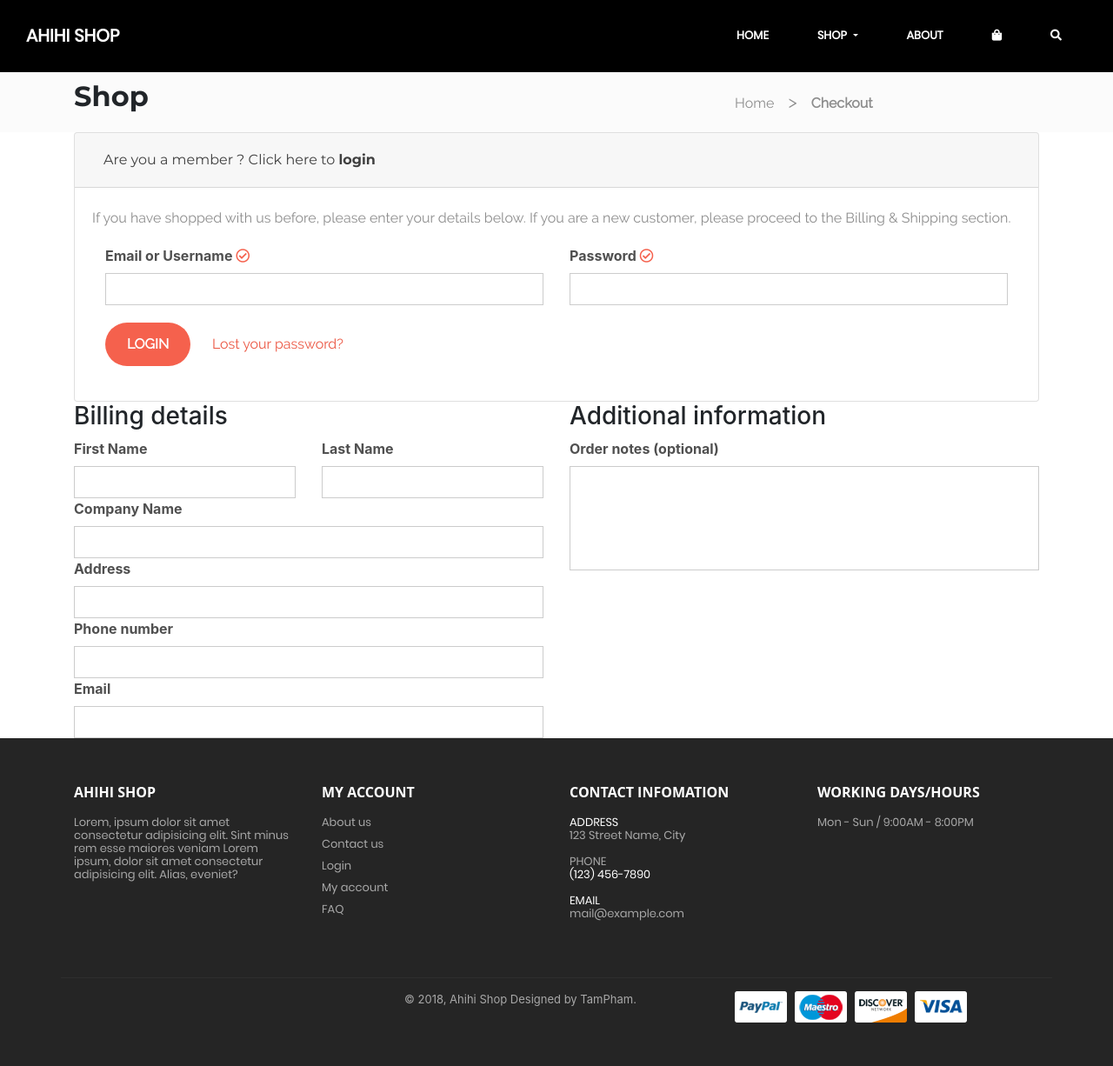
After one commit to TamPhamdev/Project2, a PHP site: page /assets/module/checkout.html in a window 1280 px wide. The commit adds this page. Shown: the whole page at 87% size. Run offline with PHP 8.4, Linux system fonts and the light colour scheme; some libraries are stand-ins or nearby versions.

Commit message:
Add new page checkout

```diff
--- a/assets/css/product.css
+++ b/assets/css/product.css
@@ -30,7 +30,7 @@
   box-sizing: border-box;
 }
 
-ul > li {
+ul>li {
   list-style: none;
 }
 
@@ -77,20 +77,20 @@ li.nav-item {
   padding: 0 20px;
 }
 
-li.nav-item > a.nav-link {
+li.nav-item>a.nav-link {
   transition: 0.3s;
   color: #fff;
   border-bottom: 1px solid transparent;
 }
 
-li.nav-item > .nav-link:visited,
-li.nav-item > .nav-link:hover,
-li.nav-item > .nav-link:active {
+li.nav-item>.nav-link:visited,
+li.nav-item>.nav-link:hover,
+li.nav-item>.nav-link:active {
   border-color: #fff;
   transition: 0.3s;
 }
 
-.dropdown:hover > .dropdown-menu {
+.dropdown:hover>.dropdown-menu {
   display: block;
 }
 
@@ -150,7 +150,7 @@ li.nav-item > .nav-link:active {
     margin-right: auto;
   }
 
-  .carousel-item > .item1 {
+  .carousel-item>.item1 {
     background-image: url("../img/slide1.jpg");
     height: 70vh;
     background-position: 50% 50%;
@@ -287,7 +287,7 @@ li.nav-item > .nav-link:active {
   font-family: "Raleway", sans-serif;
 }
 
-span.home-item > a {
+span.home-item>a {
   color: #8d8d8d;
   text-decoration: none;
   line-height: 24px;
@@ -317,7 +317,7 @@ label.search-area {
   position: relative;
 }
 
-label > .search-field {
+label>.search-field {
   padding: 16px 40px;
   border-radius: 100px;
   border: 1px solid #ddd;
@@ -378,7 +378,7 @@ li.list-group-item {
   padding-left: 0px;
 }
 
-li.list-group-item > a.text-item-list {
+li.list-group-item>a.text-item-list {
   text-transform: uppercase;
   text-align: left;
   font: 400 13px/22px "Raleway";
@@ -406,7 +406,7 @@ span.badge {
   height: 100vh;
 }
 
-div.product-title > h1 {
+div.product-title>h1 {
   font: 400 30px/24px "Montserrat";
   color: #3f3f3f;
   border-bottom: 1px solid #ebebeb;
@@ -420,19 +420,19 @@ div.product-title > h1 {
   margin-bottom: 30px;
 }
 
-.product-price > span {
+.product-price>span {
   font: 700 24px/30px "Raleway";
   color: #3f3f3f;
 }
 
-.product-price > a.review-link {
+.product-price>a.review-link {
   text-decoration: none;
   float: right;
   font: 400 16px/30px "Raleway";
   color: #8d8d8d;
 }
 
-.product-description > p {
+.product-description>p {
   margin-bottom: 30px;
   font: 400 14px/30px "Raleway";
   color: #8d8d8d;
@@ -480,7 +480,7 @@ div.product-title > h1 {
   color: #3f3f3f;
 }
 
-div.categories > a {
+div.categories>a {
   text-decoration: none;
   text-transform: uppercase;
   font: 400 14px/22px "Raleway";
@@ -575,6 +575,7 @@ label {
   color: #505050;
   font-weight: bold;
 }
+
 textarea {
   border: 1px solid #e3e3e3;
   color: #8d8d8d;
@@ -588,6 +589,7 @@ textarea {
   color: #8d8d8d;
 }
 
+input[type="password"],
 input[type="text"],
 input[type="email"] {
   -webkit-appearance: none;
@@ -609,17 +611,25 @@ input[type="email"] {
   font: 700 16px/30px "Raleway";
   text-shadow: 0;
   text-transform: uppercase;
+  transition: .3s;
 }
+
+.submit:hover {
+  background: #252525;
+}
+
 .related-product-title {
   margin: 20px 0 45px 0;
   font: 400 24px/22px "Montserrat";
   color: #3f3f3f;
 }
+
 /* Cart page */
 .img-product-small {
   width: 85px;
   height: 85px;
 }
+
 .product-cart-center {
   text-align: center;
   margin: auto;
@@ -634,20 +644,23 @@ input[type="email"] {
   font: bold 16px/30px "Raleway";
   color: #3f3f3f;
 }
-td.product-name > a {
+
+td.product-name>a {
   text-decoration: none;
   font: 700 14px/30px "Raleway";
   color: #3f3f3f;
 }
-.td.product-name:hover > a {
+
+.td.product-name:hover>a {
   color: #f5614d;
 }
+
 .product-price {
   font: 400 14px/30px "Raleway";
   color: #8d8d8d;
 }
 
-th.product-remove > a.remove {
+th.product-remove>a.remove {
   text-decoration: none;
   font: 400 24px/30px "Raleway";
   color: #8d8d8d;
@@ -662,28 +675,31 @@ input.coupon {
 .button {
   cursor: pointer;
   border-radius: 100px;
-  color :#8d8d8d;
+  color: #8d8d8d;
   border-width: 0;
   padding: 12px 20px;
   font: 700 16px/30px "Raleway";
   transition: .3s;
   margin: 0 0 0 20px;
 }
+
 .button:hover {
-  color :#3d3d3d;
+  color: #3d3d3d;
 }
 
 .button.btn-update {
   margin-left: auto;
 }
+
 .button.btn-update:hover {
   color: #fff;
   background: #f5614d !important;
 }
+
 .action {
   margin: 20px;
-display: flex;
-justify-content: space-around;
+  display: flex;
+  justify-content: space-around;
 }
 
 .pre-checkout {
@@ -696,6 +712,7 @@ justify-content: space-around;
   color: #fff;
   background: #f5614d;
 }
+
 .btn-precheckout:hover {
   color: #fff;
   background: #252525;
@@ -706,7 +723,26 @@ justify-content: space-around;
   font: 400 24px/20px 'Montserrat';
   color: #3f3f3f;
 }
+
 /*End Cart page */
+
+
+
+/*Check out page*/
+
+.card-header {
+  font: bold 24px/25px 'Montserrat';
+  color: #3f3f3f;
+}
+
+form.form-login>p {
+  font: 400 16px/30px "Raleway";
+  color: #8d8d8d;
+}
+
+
+/*End Check out page*/
+
 
 /* Footer*/
 footer {
@@ -742,15 +778,15 @@ footer {
   font-size: 13px;
 }
 
-.text-account > li {
+.text-account>li {
   padding-bottom: 10px;
 }
 
-.text-account > li > a {
+.text-account>li>a {
   color: #a8a8a8;
 }
 
-.text-contact > li:nth-child(odd) {
+.text-contact>li:nth-child(odd) {
   color: #fff;
 }
 
--- a/assets/css/style.css
+++ b/assets/css/style.css
@@ -35,7 +35,7 @@ button:focus {
   outline: none !important;
 }
 
-
+input[type="password"],
 input[type="reset"],
 input[type="number"],
 input[type="text"],
--- /dev/null
+++ b/assets/module/checkout.html
@@ -0,0 +1,269 @@
+<!DOCTYPE html>
+<html lang="en">
+
+<head>
+  <meta charset="UTF-8">
+  <meta name="viewport" content="width=device-width, initial-scale=1.0">
+  <meta http-equiv="X-UA-Compatible" content="ie=edge">
+  <link rel="shortcut icon" href="//cdn.shopify.com/s/files/1/1932/5453/t/12/assets/favicon.ico?5912751953392405595"
+    type="image/png">
+  <link rel="stylesheet" href="../css/style.css">
+  <link rel="stylesheet" href="../css/product.css">
+  <link rel="stylesheet" href="../css/bootstrap-grid.min.css">
+  <link rel="stylesheet" href="https://use.fontawesome.com/releases/v5.3.1/css/all.css">
+  <link rel="stylesheet" href="../css/bootstrap.min.css">
+  <title>AHIHI Shop</title>
+</head>
+
+<body>
+  <div class="header">
+    <!--Header start-->
+    <nav class="navbar main-nav sticky-top navbar-expand-md navbar-expand-sm" id="nav">
+      <!--Navbar start-->
+      <a class="navbar-brand" href="../../index.html">AHIHI SHOP</a>
+      <button class="navbar-toggler  navbar-toggler-right" type="button" data-toggle="collapse" data-target="#navbarTogglerDemo02"
+        aria-controls="navbarTogglerDemo02" aria-expanded="false" aria-label="Toggle navigation">
+        <span class="navbar-toggler-icon icon-bar"></span>
+      </button>
+      <div class="collapse navbar-collapse justify-content-end" id="navbarTogglerDemo02">
+        <ul class="navbar-nav">
+          <li class="nav-item active">
+            <a class="nav-link" href="../../index.html">Home <span class="sr-only">(current)</span></a>
+          </li>
+          <li class="nav-item dropdown">
+            <a class="nav-link dropdown-toggle" href="product.html" id="navbarDropdown" role="button" aria-haspopup="true"
+              aria-expanded="false">
+              Shop
+            </a>
+            <div class="dropdown-menu" aria-labelledby="navbarDropdown">
+              <a class="dropdown-item" href="#">Clothes</a>
+              <a class="dropdown-item" href="#">Shoes</a>
+              <a class="dropdown-item" href="#">Something else here</a>
+            </div>
+          </li>
+          <li class="nav-item"><a class="nav-link" href="">About</a></li>
+          <!-- ul here -->
+          <li class="nav-item"><a class="nav-link" href=""><i class="fas fa-shopping-bag"></i></a></li>
+          <li class="nav-item">
+            <a class="nav-link" href="#">
+              <i class="fas fa-search " aria-hidden="true"></i>
+            </a>
+          </li>
+        </ul>
+      </div>
+    </nav>
+  </div>
+  <!--Navbar End-->
+
+  <!--Carousel was here-->
+
+
+  <div class="title-level col-xs-6">
+    <div class="container">
+      <div class="row align-item-center ">
+        <div class="col-md-8 col-xs-6">
+          <h2 style="font-family: 'Montserrat';font-weight: 700" ;>Shop</h2>
+        </div>
+        <div class="col-md-4 title-bar mr-auto">
+          <span class="home-item"><a href="../../index.html">Home</a></span>
+          <span class="separator">></span>
+          <span class="current-item">Checkout</span>
+        </div>
+      </div>
+    </div>
+  </div>
+
+
+
+  <div class="wrapper-checkout">
+    <div class="container">
+      <div class="row">
+        <div class="col-md-12 col-xs-6">
+          <div id="accordion">
+            <div class="card">
+              <div class="card-header" id="headingOne">
+                <h5 class="mb-0">
+                  <a class="btn btn-link" data-toggle="collapse" data-target="#collapseOne" aria-expanded="true"
+                    aria-controls="collapseOne">
+                    Are you a member ? Click here to <b>login</b>
+                  </a>
+                </h5>
+              </div>
+
+              <div id="collapseOne" class="collapse show" aria-labelledby="headingOne" data-parent="#accordion">
+                <div class="card-body">
+                  <form action="" class="form-login">
+                    <p> If you have shopped with us before, please enter your details below. If you are a new customer,
+                      please proceed to the Billing & Shipping section.</p>
+                    <div class="container">
+                      <div class="row">
+                        <div class="col-md-6">
+                          <label for="username">Email or Username&nbsp;<i class="far fa-check-circle"></i></label>
+                          <input type="email">
+                        </div>
+                        <div class="col-md-6">
+                          <label for="password">Password&nbsp;<i class="far fa-check-circle"></i></label><br>
+                          <input type="password">
+                        </div>
+                      </div>
+                      <button type="submit" class="submit">Login</button>
+                      <span><a href="#" style="text-decoration: none; color: #eb5541; font: 400 16px/30px 'Raleway'; padding-left: 20px;">Lost
+                          your password?</a></span>
+                    </div>
+                  </form>
+                </div>
+              </div>
+            </div>
+          </div>
+        </div>
+      </div>
+    </div>
+    <div class="container">
+      <div class="row">
+        <div class="col-md-6">
+          <h3>Billing details</h3>
+          <div class="bill-fill-info">
+            <form action="#">
+              <div class="container-fluid px-0">
+                <div class="row">
+                  <div class="col-md-6">
+                    <label for="firstname">First Name</label>
+                    <input type="text" required>
+                  </div>
+                  <div class="col-md-6">
+                    <label for="firstname">Last Name</label>
+                    <input type="text" required>
+                  </div>
+                </div>
+                <label for="firstname">Company Name</label>
+                <input type="text">
+                <label for="firstname">Address</label>
+                <input type="text" required>
+                <label for="firstname">Phone number</label><br>
+                <input type="text" pattern="[0-9]*" required> <br>
+                <label for="firstname">Email</label>
+                <input type="email" required>
+              </div>
+            </form>
+          </div>
+        </div>
+        <div class="col-md-6">
+          <h3>Additional information</h3>
+          <div class="bill-fill-info">
+            <form action="#">
+              <label for="">Order notes (optional)</label>
+              <input type="text" style="width:100%; height: 120px;">
+            </form>
+          </div>
+        </div>
+      </div> <!--End row-->
+    </div>
+  </div>
+
+
+
+
+
+
+
+
+
+
+
+
+  <footer>
+    <!--Footer -->
+    <div class="container mx-auto">
+      <div class="top-footer">
+        <div class="row">
+          <div class="col-md-3 col-xs-6">
+            <span class="title-top">Ahihi Shop</span>
+            <div class="footer-content">
+              <p>Lorem, ipsum dolor sit amet consectetur adipisicing elit. Sint minus rem esse maiores veniam Lorem
+                ipsum, dolor sit amet consectetur adipisicing elit. Alias, eveniet?</p>
+            </div>
+          </div>
+          <div class="col-md-3 col-xs-6">
+            <span class="title-top">My account</span>
+            <div class="footer-content">
+              <ul class="text-account">
+                <li><a href="#">About us</a></li>
+                <li><a href="#">Contact us</a></li>
+                <li><a href="#">Login</a></li>
+                <li><a href="#">My account</a></li>
+                <li><a href="#">FAQ</a></li>
+              </ul>
+            </div>
+          </div>
+          <div class="col-md-3 col-xs-6">
+            <span class="title-top">Contact infomation</span>
+            <div class="footer-content">
+              <ul class="text-contact">
+                <li>ADDRESS</li>
+                <li>123 Street Name, City</li><br>
+                <li>PHONE</li>
+                <li>(123) 456-7890</li><br>
+                <li>EMAIL</li>
+                <li>mail@example.com</li>
+              </ul>
+            </div>
+          </div>
+          <div class="col-md-3 col-xs-6">
+            <span class="title-top">WORKING DAYS/HOURS</span>
+            <div class="footer-content">
+              <span>Mon - Sun / 9:00AM - 8:00PM</span>
+            </div>
+          </div>
+        </div>
+      </div>
+
+      <div class="row justify-content-end bottom-footer">
+        <div class="col-sm-4">
+          <span>© 2018, Ahihi Shop Designed by TamPham. </span>
+        </div>
+        <div class="col-sm-4">
+          <img src="../img/logo-payment.png" alt="">
+        </div>
+      </div>
+    </div>
+  </footer>
+  <!--End footer-->
+  <button onclick="topFunction()" id="myBtn" title="Go to top"><i class="fas fa-angle-up" style="margin:0; padding: 0; width: 34px;"></i></button>
+  <script src="../js/jquery-3.3.1.min.js"></script>
+  <script src="../js/popper.min.js"></script>
+  <script src="../js/bootstrap.min.js"></script>
+  <script>
+    document.addEventListener('DOMContentLoaded', function () {
+      let nav = document.querySelector('#nav');
+      window.addEventListener('scroll', function () {
+        if (this.pageYOffset > 50) {
+          nav.classList.add('navbar_black');
+        }
+        if (this.pageYOffset < 50) {
+          nav.classList.remove('navbar_black');
+        }
+      });
+    }, false)
+    window.onscroll = function () {
+      scrollFunction()
+    };
+
+    function scrollFunction() {
+      if (document.body.scrollTop > 20 || document.documentElement.scrollTop > 20) {
+        document.getElementById("myBtn").style.display = "block";
+      } else {
+        document.getElementById("myBtn").style.display = "none";
+      }
+    }
+
+    function topFunction() {
+      document.body.scrollTop = 0; // For Safari
+      document.body.scrollIntoView({
+        behavior: 'smooth',
+        block: 'start'
+      }); // For Chrome, Firefox, IE and Opera
+    }
+  </script>
+</body>
+
+</html>
```
